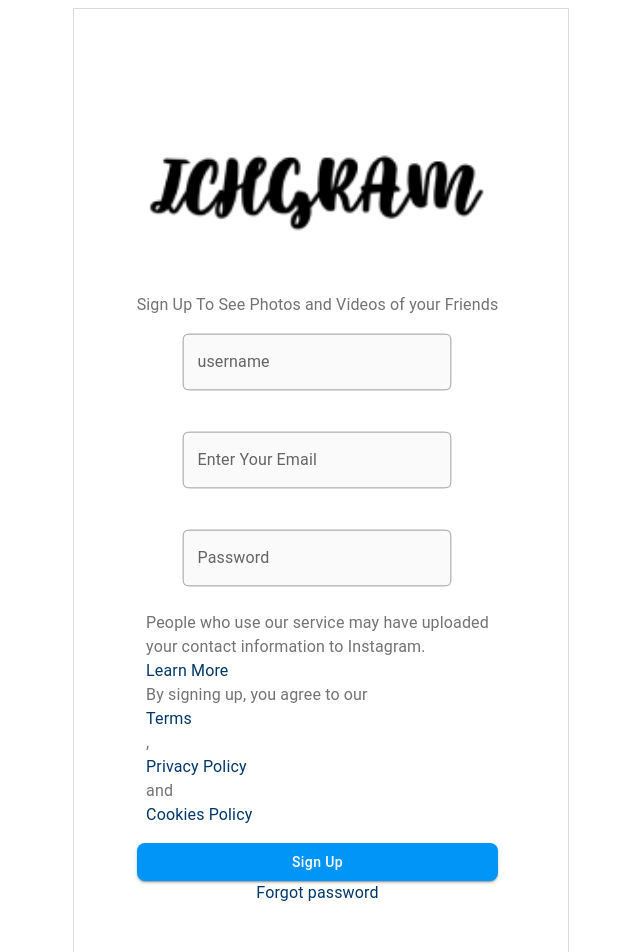
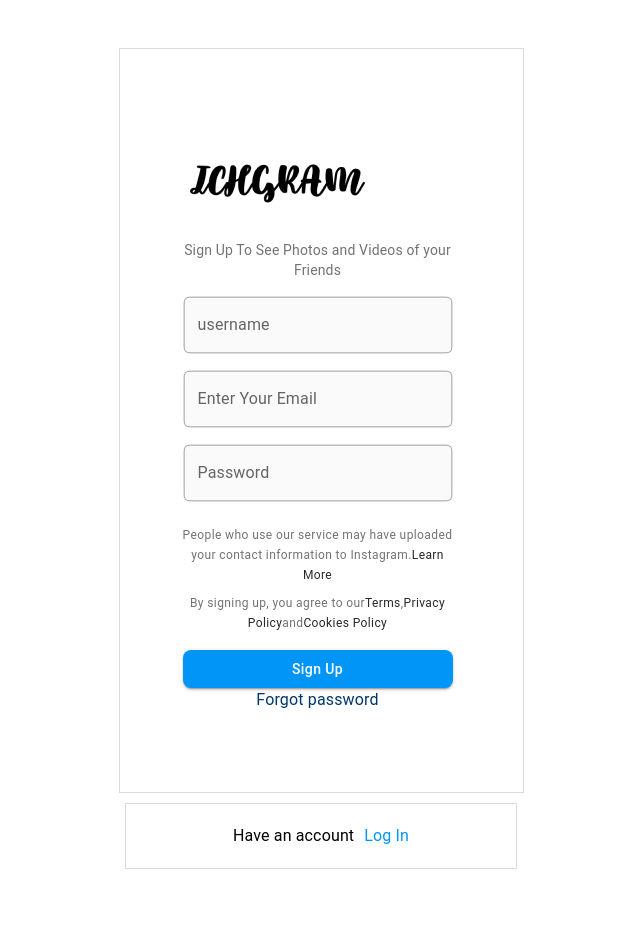
Before and after one commit to OxanaTs08/finalproject, a React (Vite) app in the folder finalprojectfront/: page /register in a window 1280 px wide. Shown: the top 952 px of the page, without its empty margins (319-959 px from the left). After the commit the page ends 917 px from the top, so only its background shows below. Built offline with nearby package versions, Linux system fonts and the light colour scheme.

Commit message:
styles of login page added, toggle mistake corrected

```diff
--- a/finalprojectfront/src/components/Header.tsx
+++ b/finalprojectfront/src/components/Header.tsx
@@ -24,6 +24,7 @@
 import { useAppDispatch } from "../hooks/useAppDispatch";
 import Notifications from "../components/Notifications";
 import Search from "./ Search";
+import Logo from "../assets/ICHGRALOGO 2.png";
 
 export const headerWidth = 245;
 
@@ -103,6 +104,7 @@
       >
         <Toolbar>
           <List>
+            <img src={Logo} alt="Logo" />
             {menu.map((menuItem, index) => (
               <ListItem key={index} disablePadding>
                 <ListItemButton
--- a/finalprojectfront/src/components/PostCard.tsx
+++ b/finalprojectfront/src/components/PostCard.tsx
@@ -24,6 +24,7 @@
 import MainButton from "./MainButton";
 import { createNotification } from "../redux/notificationSlice";
 import PersonOutlineOutlinedIcon from "@mui/icons-material/PersonOutlineOutlined";
+import { showPostsByFollowings } from "../redux/postSlice";
 
 const StyledNavLink = styled(NavLink)(() => ({
   color: "rgba(40, 40, 40, 1)",
@@ -113,6 +114,7 @@
           })
         );
       }
+      await dispatch(showPostsByFollowings());
     } catch (error) {
       console.error(error);
     }
@@ -133,10 +135,7 @@
             })}
           />
         </StyledNavLink>
-        <MainButton
-          buttonText={isFollowing ? "Unfollow" : "Follow"}
-          onClick={handleToggleFollow}
-        />
+        <MainButton buttonText={"Follow"} onClick={handleToggleFollow} />
         <StyledNavLink to={`/post/${post._id}`}>
           <CardMedia
             component="img"
--- a/finalprojectfront/src/pages/ChatPage.tsx
+++ b/finalprojectfront/src/pages/ChatPage.tsx
@@ -98,6 +98,7 @@
       newSocket.on("message", ({ data }) =>
         setMessages((prev) => [...prev, data])
       );
+
       newSocket.on("previousMessages", (previousMessages) =>
         setMessages(previousMessages)
       );
@@ -184,9 +185,7 @@
           senderId: currentUserId,
           chatRoom,
         },
-        console.log("message in sendmessage", value),
-        console.log("receiverId in sendmessage", receiverId),
-        console.log("senderId in sendmessage", currentUserId),
+
         (response: Response) => {
           if (response.error) {
             console.error("the failor by sending message", response.error);
--- a/finalprojectfront/src/pages/LoginPage.tsx
+++ b/finalprojectfront/src/pages/LoginPage.tsx
@@ -105,15 +105,19 @@
           sx={{
             alignItems: "center",
             border: "1px solid #DBDBDB",
+            padding: "40px",
+            width: "350px",
+            boxShadow: "0px 4px 12px rgba(0, 0, 0, 0.1)",
           }}
         >
-          <Stack sx={{ padding: "40px 30px 40px 23px" }}>
+          <Box sx={{ marginBottom: "24px" }}>
             <img src={Logo} alt="Logo" />
+          </Box>
 
           <form onSubmit={handleSubmit}>
             <Stack
               sx={{
-                  gap: "16px",
+                gap: "6px",
                 alignItems: "center",
               }}
             >
@@ -154,7 +158,7 @@
               {errorMessage}
             </Typography>
           )}
-            <Divider>
+          <Divider sx={{ margin: "20px 0 20px 0", width: "100%" }}>
             {" "}
             <Typography color="#737373">OR</Typography>{" "}
           </Divider>
@@ -167,16 +171,23 @@
 
           {isError && <Typography>{message}</Typography>}
         </Stack>
-        </Stack>
         <Box
           sx={{
+            display: "flex",
             alignItems: "center",
             border: "1px solid #DBDBDB",
             flexDirection: "row",
+            justifyContent: "center",
+            padding: "20px",
+            marginTop: "10px",
+            boxShadow: "0px 4px 12px rgba(0, 0, 0, 0.1)",
           }}
         >
-          <Typography color="#000000" sx={{ textAlign: "center" }}>
-            Don't have an account
+          <Typography
+            color="#000000"
+            sx={{ textAlign: "center", marginRight: "5px" }}
+          >
+            Don't have an account?
           </Typography>{" "}
           <StyledNavLink to="/register">
             {" "}
--- a/finalprojectfront/src/pages/RegisterPage.tsx
+++ b/finalprojectfront/src/pages/RegisterPage.tsx
@@ -91,12 +91,21 @@
   }, [open, navigate]);
 
   return (
-    <>
+    <Box
+      sx={{
+        alignItems: "center",
+        justifyContent: "center",
+        minHeight: "100vh",
+        padding: "40px 0",
+      }}
+    >
       <Stack
         sx={{
           gap: "10px",
           margin: "0 auto",
           justifyContent: "center",
+          maxWidth: "350px",
+          width: "100%",
           alignItems: "center",
         }}
       >
@@ -108,19 +117,25 @@
           }}
         >
           <Stack sx={{ padding: "40px 30px 40px 23px" }}>
-            <img src={Logo} alt="Logo" />
+            <Box sx={{ maginBottom: "20px" }}>
+              <img src={Logo} alt="Logo" />
+            </Box>
 
-            <Typography color="#737373">
+            <Typography
+              color="#737373"
+              variant="body2"
+              textAlign="center"
+              sx={{ mb: 2 }}
+            >
               Sign Up To See Photos and Videos of your Friends
             </Typography>
 
             <form onSubmit={handleSubmit}>
-              <Box
+              <Stack
+                spacing={2}
                 sx={{
-                  display: "flex",
-                  flexDirection: "column",
-                  gap: "16px",
                   alignItems: "center",
+                  width: "100%",
                 }}
               >
                 <StyledTextField
@@ -155,36 +170,35 @@
                   onChange={(e) => setPassword(e.target.value)}
                 />
                 <Stack>
-                  <Typography color="#737373">
-                    People who use our service may have uploaded
+                  <Typography
+                    color="#737373"
+                    variant="caption"
+                    textAlign="center"
+                    sx={{ mt: 1 }}
+                  >
+                    People who use our service may have uploaded your contact
+                    information to Instagram.
+                    <StyledNavLink to="/#">Learn More</StyledNavLink>
                   </Typography>
-                  <Typography color="#737373">
-                    your contact information to Instagram.
-                    <StyledNavLink to="/#">
-                      <Typography color="#00376B">Learn More</Typography>
-                    </StyledNavLink>
+                  <Typography
+                    color="#737373"
+                    variant="caption"
+                    textAlign="center"
+                    sx={{ mt: 1 }}
+                  >
+                    By signing up, you agree to our
+                    <StyledNavLink to="/#">Terms</StyledNavLink>,
+                    <StyledNavLink to="/#">Privacy Policy</StyledNavLink>
+                    and{""}
+                    <StyledNavLink to="/#">Cookies Policy</StyledNavLink>
                   </Typography>
-                  <Typography color="#737373">
-                    By signing up, you agree to our
-                    <StyledNavLink to="/#">
-                      <Typography color="#00376B">Terms</Typography>
-                    </StyledNavLink>
-                    ,
-                    <StyledNavLink to="/#">
-                      <Typography color="#00376B">Privacy Policy</Typography>
-                    </StyledNavLink>
-                    and
-                    <StyledNavLink to="/#">
-                      <Typography color="#00376B">Cookies Policy</Typography>
-                    </StyledNavLink>
-                  </Typography>
+                  <MainButton
+                    buttonText="Sign Up"
+                    type="submit"
+                    sx={{ width: "100%", mt: 2 }}
+                  />
                 </Stack>
-                <MainButton
-                  buttonText="Sign Up"
-                  type="submit"
-                  sx={{ width: "100%" }}
-                />
-              </Box>
+              </Stack>
               {errorMessage && (
                 <Typography color="error" sx={{ mt: 2 }}>
                   {errorMessage}
@@ -207,24 +221,28 @@
         </Stack>
         <Box
           sx={{
+            display: "flex",
+            justifyContent: "center",
             alignItems: "center",
             border: "1px solid #DBDBDB",
             flexDirection: "row",
-            padding: "40px",
+            padding: "20px",
+            width: "100%",
+            gap: "10px",
           }}
         >
           <Typography color="#000000" sx={{ textAlign: "center" }}>
-            Have an account
-          </Typography>{" "}
+            Have an account{" "}
+          </Typography>
           <StyledNavLink to="/">
             {" "}
             <Typography color="#0095F6" sx={{ textAlign: "center" }}>
-              Sign In
+              Log In
             </Typography>{" "}
           </StyledNavLink>
         </Box>
       </Stack>
-    </>
+    </Box>
   );
 };
 
```
Also changed, not shown: finalprojectfront/src/components/PostPage.tsx (+48 -13 lines), finalprojectfront/src/components/UserPage.tsx (+60 -13 lines), finalprojectfront/src/pages/ForgotPassword.tsx (deleted, +0 -11 lines), finalprojectfront/src/pages/ResetPasswordPage.tsx (+46 -20 lines), 2 other files (tests, documents, lock files or other folders). Lines whose indentation alone changed are shown as unchanged.
